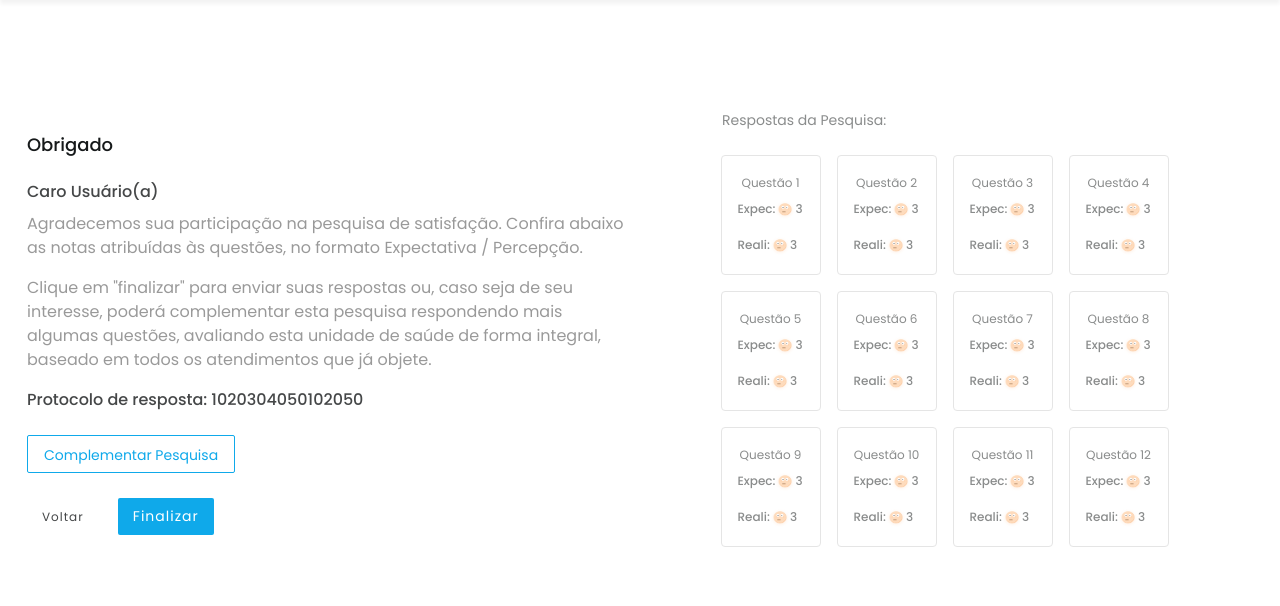
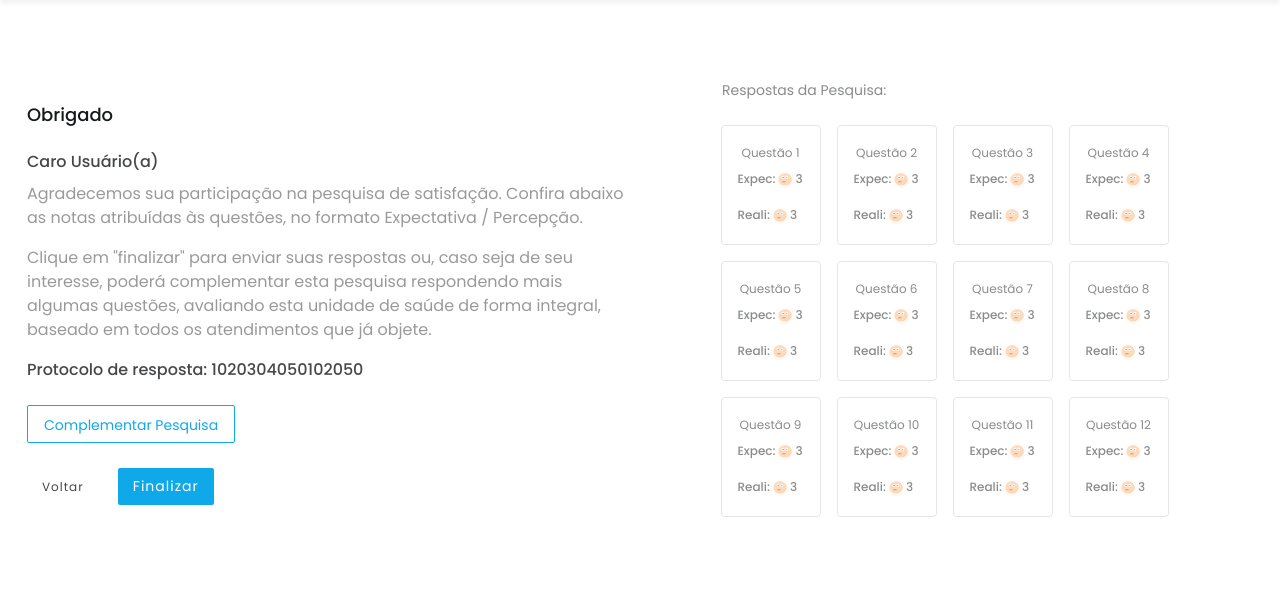
Before and after one commit to Davix5/davix5.github.io, a PHP site: page /telaFinal.html in a window 1280 px wide. Shown: the part 50-656 px from the top of the page. Run offline with PHP 8.4, Linux system fonts and the light colour scheme.

Commit message:
Update telaFinal.css

```diff
--- a/Telas/assets/css/telaFinal.css
+++ b/Telas/assets/css/telaFinal.css
@@ -730,7 +730,7 @@ h6 {
 # Sections General
 --------------------------------------------------------------*/
 section {
-	padding: 60px 0;
+	padding: 30px 0;
 	overflow: hidden;
 }
 
```
